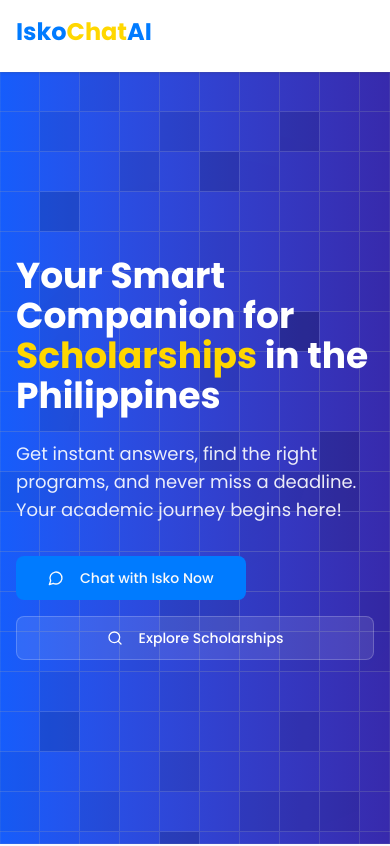
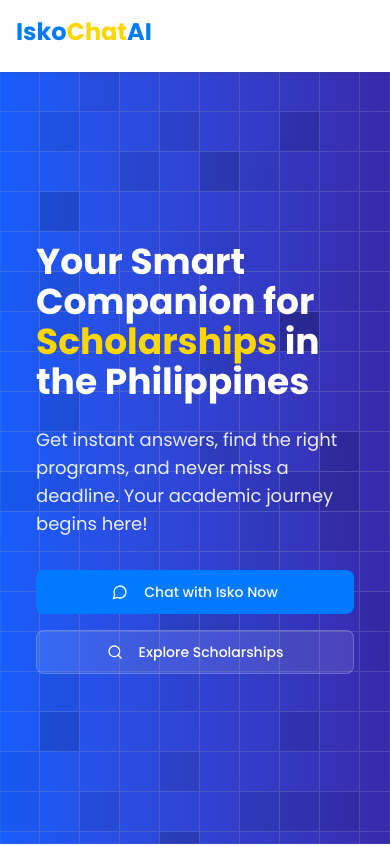
Before and after one commit to DavidBatoDev/iskochatai, a Next.js app: page / in a window 390 px wide. Shown: the top 846 px of the page. Built offline with nearby package versions, Linux system fonts and the light colour scheme; a web font is replaced by a local one.

Commit message:
style: enhance layout of Hero component with improved padding and button responsiveness

```diff
--- a/src/components/Hero.tsx
+++ b/src/components/Hero.tsx
@@ -13,7 +13,7 @@ const Hero = () => {
   const [showAiResponse, setShowAiResponse] = useState(false);
 
   return (
-    <section className="min-h-[calc(100vh-72px)] flex flex-col justify-center items-center relative overflow-hidden bg-gradient-to-r from-blue-600 to-indigo-800 py-4">
+    <section className="min-h-[calc(100vh-72px)] flex flex-col justify-center items-center relative overflow-hidden bg-gradient-to-r from-blue-600 to-indigo-800 py-10 px-5">
       <AnimatedGridPattern
         numSquares={70}
         maxOpacity={0.1}
@@ -36,16 +36,16 @@ const Hero = () => {
               Get instant answers, find the right programs, and never miss a
               deadline. Your academic journey begins here!
             </p>
-            <div className="flex flex-col sm:flex-row gap-4">
-              <Link href={"/chat"}>
-                <Button size="lg">
+            <div className="flex flex-col sm:flex-row flex-wrap gap-4">
+              <Link href={"/chat"} className="w-full sm:w-auto">
+                <Button size="lg" className="w-full">
                   <MessageCircle className="w-5 h-5 mr-2" />
                   Chat with Isko Now
                 </Button>
               </Link>
               <Button
                 variant="outline"
-                className="bg-white/10 text-white border-white/20 hover:bg-white/20 transition-transform duration-300 ease-in-out hover:scale-105"
+                className="bg-white/10 text-white border-white/20 hover:bg-white/20 transition-transform duration-300 ease-in-out hover:scale-105 w-full sm:w-auto"
                 size="lg"
               >
                 <Search className="w-5 h-5 mr-2" />
```
